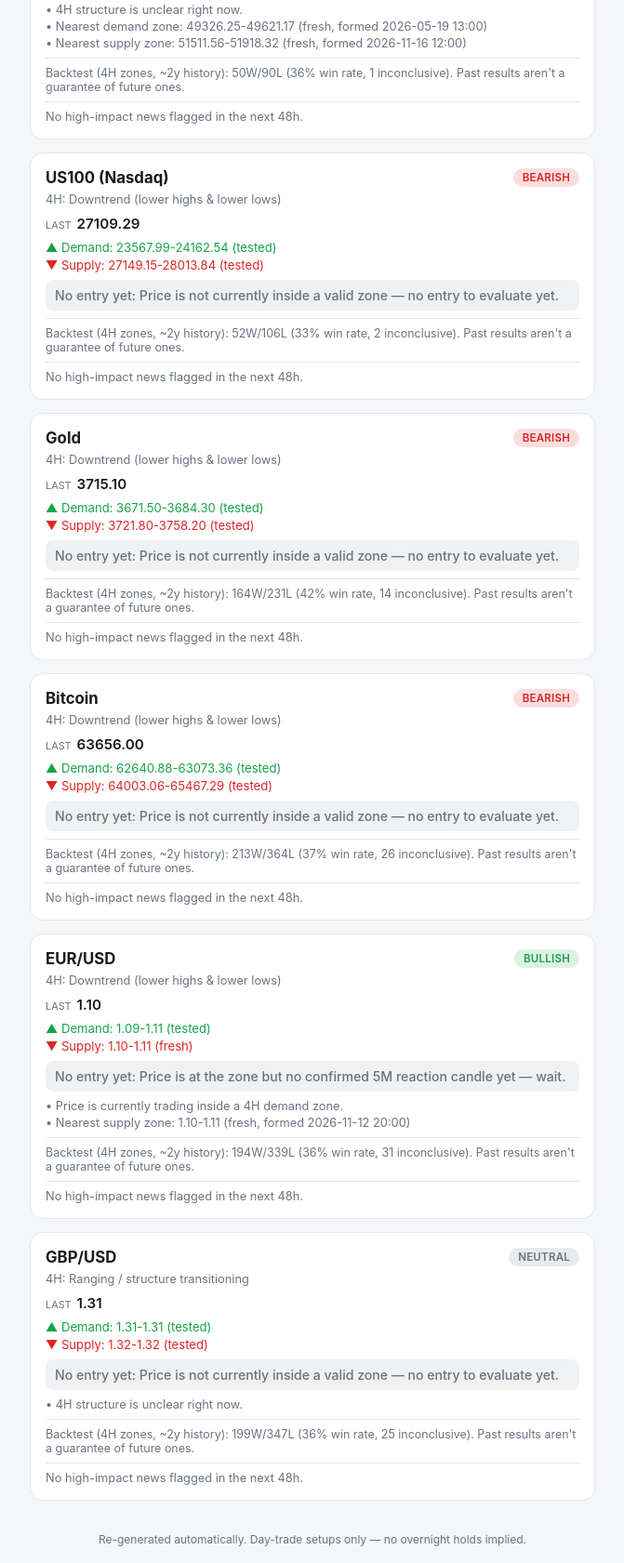
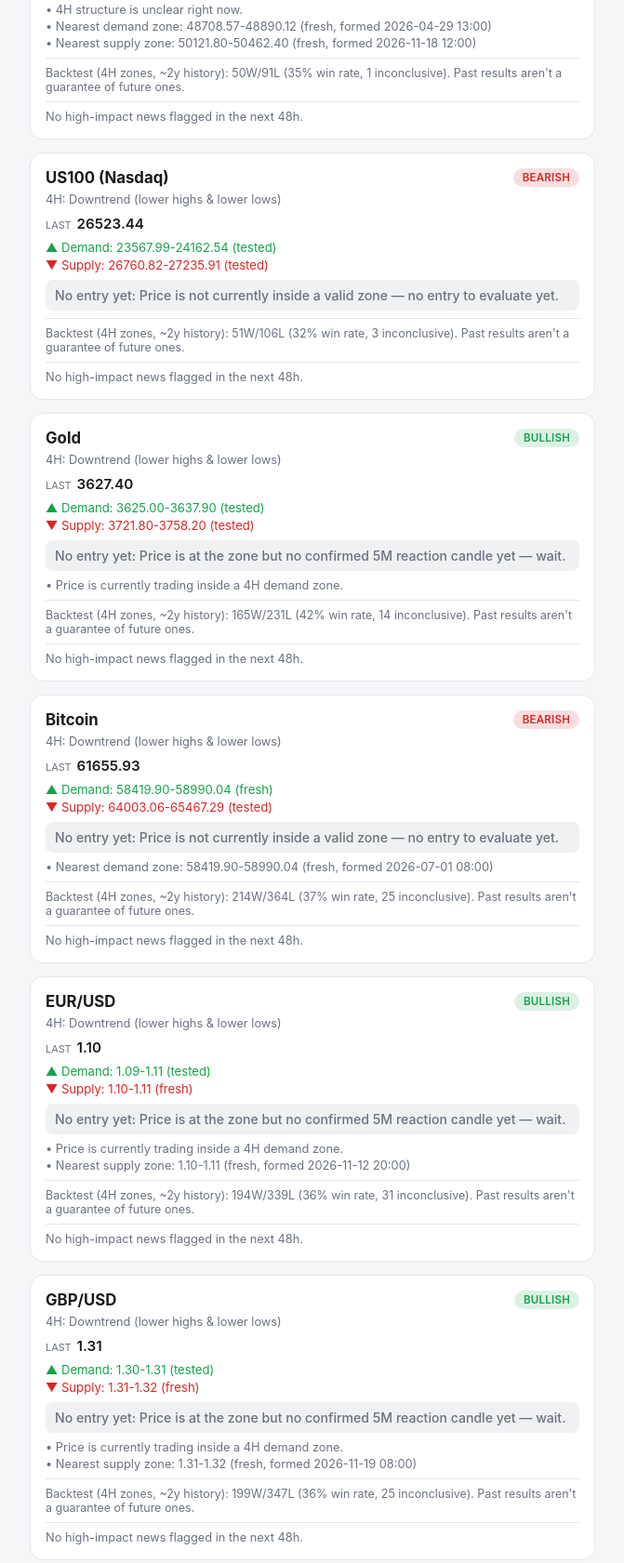
Before and after one commit to Mario1904/signal-bot, a plain HTML site: page docs/index.html in a window 1280 px wide. Shown: the part 367-2048 px from the top of the page at 93% size, without its empty margins (304-975 px from the left). Drawn offline with Linux system fonts and the light colour scheme.

Commit message:
Daily market report update

```diff
--- a/docs/index.html
+++ b/docs/index.html
@@ -67,7 +67,7 @@
 <body>
 <header>
   <h1>📊 Daily Market Report</h1>
-  <p>Generated 2026-11-19 13:29 UTC &middot; 4H structure/zones, 5M entry, red-news filter</p>
+  <p>Generated 2026-11-19 21:46 UTC &middot; 4H structure/zones, 5M entry, red-news filter</p>
 </header>
 <div class="disclaimer">
   Educational tool only — not financial advice, not a guarantee of accuracy.
@@ -83,12 +83,12 @@
     <span class="badge Neutral">Neutral</span>
   </div>
   <div class="structure">4H: Ranging / structure transitioning</div>
-  <div class="stats"><span class="label">Last</span><span class="value">50193.03</span></div>
-  <div class="zones"><div class="zone-demand">▲ Demand: 49326.25-49621.17 (fresh)</div><div class="zone-supply">▼ Supply: 51511.56-51918.32 (fresh)</div></div>
+  <div class="stats"><span class="label">Last</span><span class="value">49112.63</span></div>
+  <div class="zones"><div class="zone-demand">▲ Demand: 48708.57-48890.12 (fresh)</div><div class="zone-supply">▼ Supply: 50121.80-50462.40 (fresh)</div></div>
   <div class="entry signal-no">No entry yet: Price is not currently inside a valid zone — no entry to evaluate yet.</div>
 
-  <div class="notes"><div>• 4H structure is unclear right now.</div><div>• Nearest demand zone: 49326.25-49621.17 (fresh, formed 2026-05-19 13:00)</div><div>• Nearest supply zone: 51511.56-51918.32 (fresh, formed 2026-11-16 12:00)</div></div>
-  <div class="backtest">Backtest (4H zones, ~2y history): 50W/90L (36% win rate, 1 inconclusive). Past results aren't a guarantee of future ones.</div>
+  <div class="notes"><div>• 4H structure is unclear right now.</div><div>• Nearest demand zone: 48708.57-48890.12 (fresh, formed 2026-04-29 13:00)</div><div>• Nearest supply zone: 50121.80-50462.40 (fresh, formed 2026-11-18 12:00)</div></div>
+  <div class="backtest">Backtest (4H zones, ~2y history): 50W/91L (35% win rate, 1 inconclusive). Past results aren't a guarantee of future ones.</div>
   <div class="news">No high-impact news flagged in the next 48h.</div>
 </div>
 
@@ -98,27 +98,27 @@
     <span class="badge Bearish">Bearish</span>
   </div>
   <div class="structure">4H: Downtrend (lower highs & lower lows)</div>
-  <div class="stats"><span class="label">Last</span><span class="value">27109.29</span></div>
-  <div class="zones"><div class="zone-demand">▲ Demand: 23567.99-24162.54 (tested)</div><div class="zone-supply">▼ Supply: 27149.15-28013.84 (tested)</div></div>
+  <div class="stats"><span class="label">Last</span><span class="value">26523.44</span></div>
+  <div class="zones"><div class="zone-demand">▲ Demand: 23567.99-24162.54 (tested)</div><div class="zone-supply">▼ Supply: 26760.82-27235.91 (tested)</div></div>
   <div class="entry signal-no">No entry yet: Price is not currently inside a valid zone — no entry to evaluate yet.</div>
 
   <div class="notes"></div>
-  <div class="backtest">Backtest (4H zones, ~2y history): 52W/106L (33% win rate, 2 inconclusive). Past results aren't a guarantee of future ones.</div>
+  <div class="backtest">Backtest (4H zones, ~2y history): 51W/106L (32% win rate, 3 inconclusive). Past results aren't a guarantee of future ones.</div>
   <div class="news">No high-impact news flagged in the next 48h.</div>
 </div>
 
-<div class="card Bearish">
+<div class="card Bullish">
   <div class="card-head">
     <h2>Gold</h2>
-    <span class="badge Bearish">Bearish</span>
+    <span class="badge Bullish">Bullish</span>
   </div>
   <div class="structure">4H: Downtrend (lower highs & lower lows)</div>
-  <div class="stats"><span class="label">Last</span><span class="value">3715.10</span></div>
-  <div class="zones"><div class="zone-demand">▲ Demand: 3671.50-3684.30 (tested)</div><div class="zone-supply">▼ Supply: 3721.80-3758.20 (tested)</div></div>
-  <div class="entry signal-no">No entry yet: Price is not currently inside a valid zone — no entry to evaluate yet.</div>
+  <div class="stats"><span class="label">Last</span><span class="value">3627.40</span></div>
+  <div class="zones"><div class="zone-demand">▲ Demand: 3625.00-3637.90 (tested)</div><div class="zone-supply">▼ Supply: 3721.80-3758.20 (tested)</div></div>
+  <div class="entry signal-no">No entry yet: Price is at the zone but no confirmed 5M reaction candle yet — wait.</div>
 
-  <div class="notes"></div>
-  <div class="backtest">Backtest (4H zones, ~2y history): 164W/231L (42% win rate, 14 inconclusive). Past results aren't a guarantee of future ones.</div>
+  <div class="notes"><div>• Price is currently trading inside a 4H demand zone.</div></div>
+  <div class="backtest">Backtest (4H zones, ~2y history): 165W/231L (42% win rate, 14 inconclusive). Past results aren't a guarantee of future ones.</div>
   <div class="news">No high-impact news flagged in the next 48h.</div>
 </div>
 
@@ -128,12 +128,12 @@
     <span class="badge Bearish">Bearish</span>
   </div>
   <div class="structure">4H: Downtrend (lower highs & lower lows)</div>
-  <div class="stats"><span class="label">Last</span><span class="value">63656.00</span></div>
-  <div class="zones"><div class="zone-demand">▲ Demand: 62640.88-63073.36 (tested)</div><div class="zone-supply">▼ Supply: 64003.06-65467.29 (tested)</div></div>
+  <div class="stats"><span class="label">Last</span><span class="value">61655.93</span></div>
+  <div class="zones"><div class="zone-demand">▲ Demand: 58419.90-58990.04 (fresh)</div><div class="zone-supply">▼ Supply: 64003.06-65467.29 (tested)</div></div>
   <div class="entry signal-no">No entry yet: Price is not currently inside a valid zone — no entry to evaluate yet.</div>
 
-  <div class="notes"></div>
-  <div class="backtest">Backtest (4H zones, ~2y history): 213W/364L (37% win rate, 26 inconclusive). Past results aren't a guarantee of future ones.</div>
+  <div class="notes"><div>• Nearest demand zone: 58419.90-58990.04 (fresh, formed 2026-07-01 08:00)</div></div>
+  <div class="backtest">Backtest (4H zones, ~2y history): 214W/364L (37% win rate, 25 inconclusive). Past results aren't a guarantee of future ones.</div>
   <div class="news">No high-impact news flagged in the next 48h.</div>
 </div>
 
@@ -152,17 +152,17 @@
   <div class="news">No high-impact news flagged in the next 48h.</div>
 </div>
 
-<div class="card Neutral">
+<div class="card Bullish">
   <div class="card-head">
     <h2>GBP/USD</h2>
-    <span class="badge Neutral">Neutral</span>
+    <span class="badge Bullish">Bullish</span>
   </div>
-  <div class="structure">4H: Ranging / structure transitioning</div>
+  <div class="structure">4H: Downtrend (lower highs & lower lows)</div>
   <div class="stats"><span class="label">Last</span><span class="value">1.31</span></div>
-  <div class="zones"><div class="zone-demand">▲ Demand: 1.31-1.31 (tested)</div><div class="zone-supply">▼ Supply: 1.32-1.32 (tested)</div></div>
-  <div class="entry signal-no">No entry yet: Price is not currently inside a valid zone — no entry to evaluate yet.</div>
+  <div class="zones"><div class="zone-demand">▲ Demand: 1.30-1.31 (tested)</div><div class="zone-supply">▼ Supply: 1.31-1.32 (fresh)</div></div>
+  <div class="entry signal-no">No entry yet: Price is at the zone but no confirmed 5M reaction candle yet — wait.</div>
 
-  <div class="notes"><div>• 4H structure is unclear right now.</div></div>
+  <div class="notes"><div>• Price is currently trading inside a 4H demand zone.</div><div>• Nearest supply zone: 1.31-1.32 (fresh, formed 2026-11-19 08:00)</div></div>
   <div class="backtest">Backtest (4H zones, ~2y history): 199W/347L (36% win rate, 25 inconclusive). Past results aren't a guarantee of future ones.</div>
   <div class="news">No high-impact news flagged in the next 48h.</div>
 </div>
```
